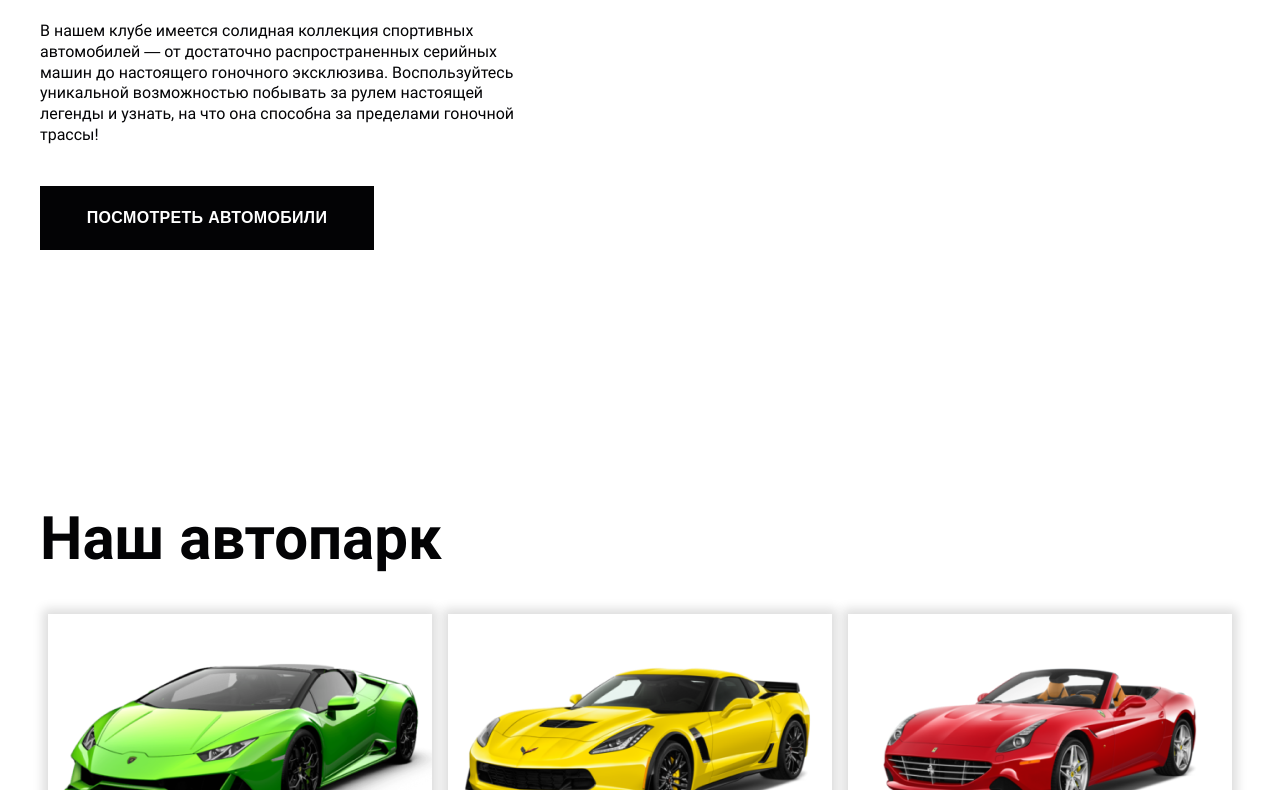
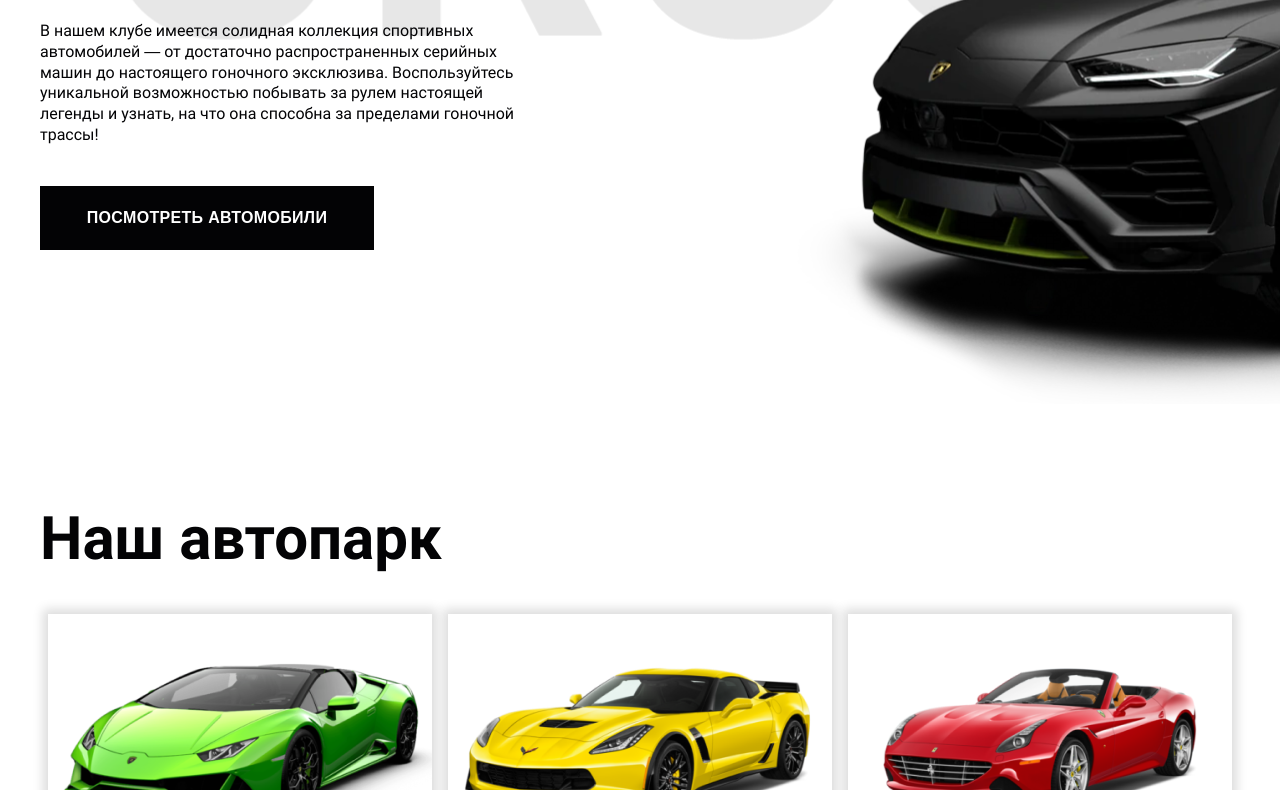
Before and after one commit to SergeyShashin/cars-hw, a plain HTML site: page index.html in a window 1280 px wide. Shown: the part 390-1180 px from the top of the page. Drawn offline with Linux system fonts and the light colour scheme.

Commit message:
Add files via upload

```diff
--- a/styles/style.css
+++ b/styles/style.css
@@ -62,7 +62,7 @@ body {
 }
 
 .main {
-  background-image: url("../assets/images/background.png");
+  background-image: url("../images/background.png");
   background-position: center;
   background-size: cover;
   padding: 105px 0 154px 0;
```
